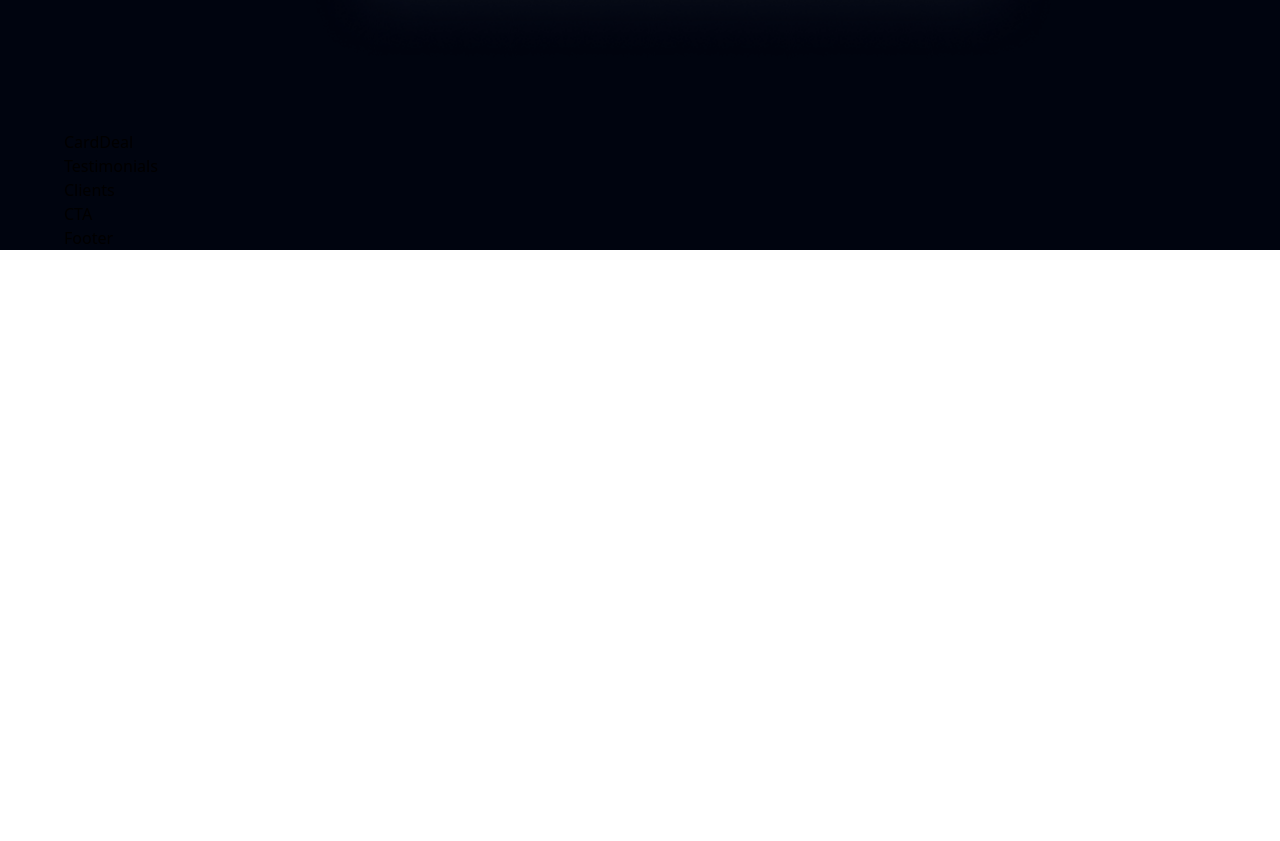
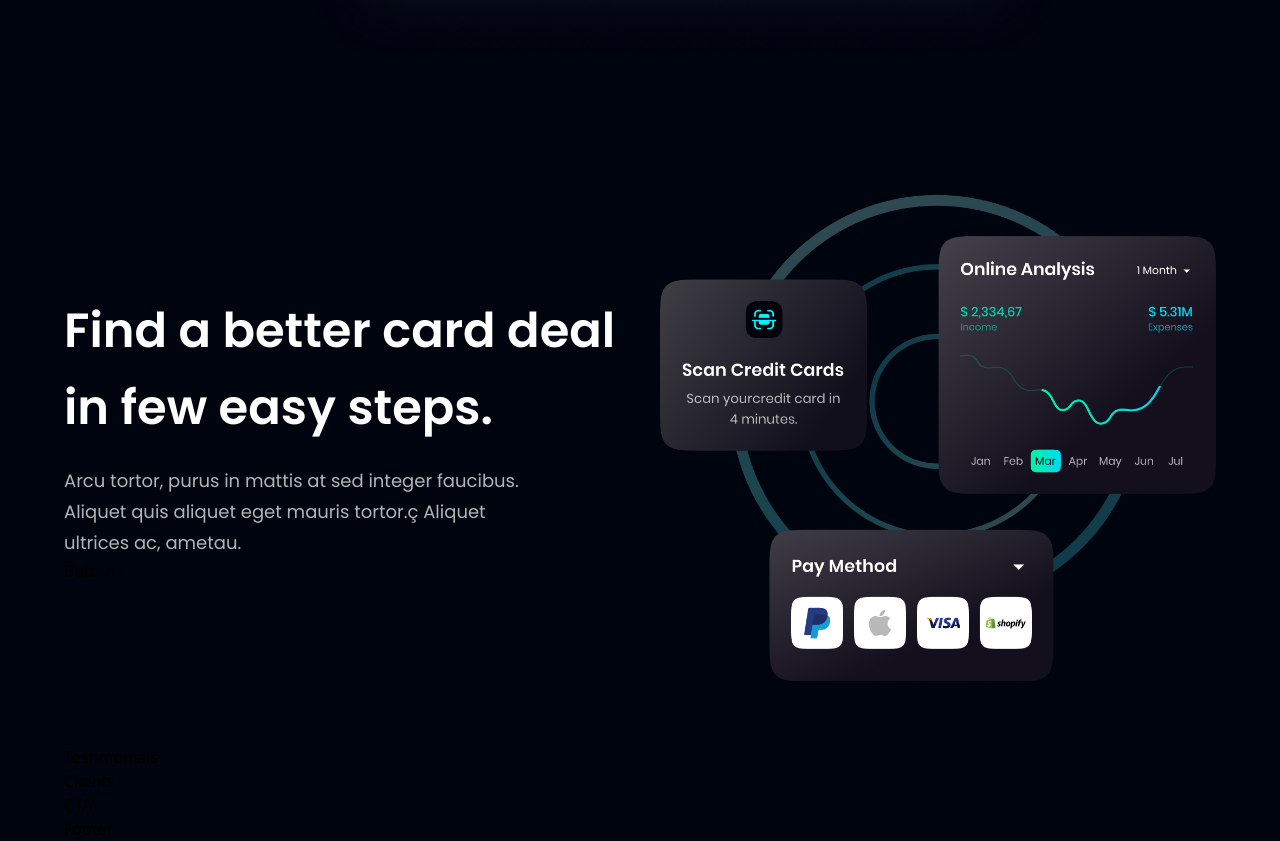
Before and after one commit to BiruktiAbera1/bank_modern_app, a React (Vite) app: page / in a window 1280 px wide. Shown: the part 2520-3361 px from the top of the page. Before the commit the page ends 2770 px from the top, so only its background shows below. Built offline with nearby package versions, Linux system fonts and the light colour scheme.

Commit message:
CardDeal

```diff
--- a/src/components/CardDeal.jsx
+++ b/src/components/CardDeal.jsx
@@ -1,9 +1,22 @@
-import React from 'react'
+import {card } from '../assets';
+import styles, { layout } from '../style';
+import Button from './Button';
 
-const CardDeal = () => {
-  return (
-    <div>CardDeal</div>
-  )
-}
+const CardDeal = () => (
+  <section className={layout.section}>
+    <div className={layout.sectionInfo}>
+      <h2 className={ styles.heading2}>Find a better card deal
+        <br className="sm:block hidden" / >in few easy steps.</h2>
+      <p className={`${styles.paragraph} max-w-[470px] mt-5`}>Arcu tortor, purus in mattis at sed integer faucibus.
+        Aliquet quis aliquet eget mauris tortor.ç Aliquet ultrices ac, ametau.</p>
+      <Button styles="mt-10" />
+    </div>
+    <div className={layout.sectionImg}>
+      <img src={card} alt="card" className="w-[100%] h-[100%"/>
+
+    </div>
+
+  </section>
+)
 
 export default CardDeal
```
